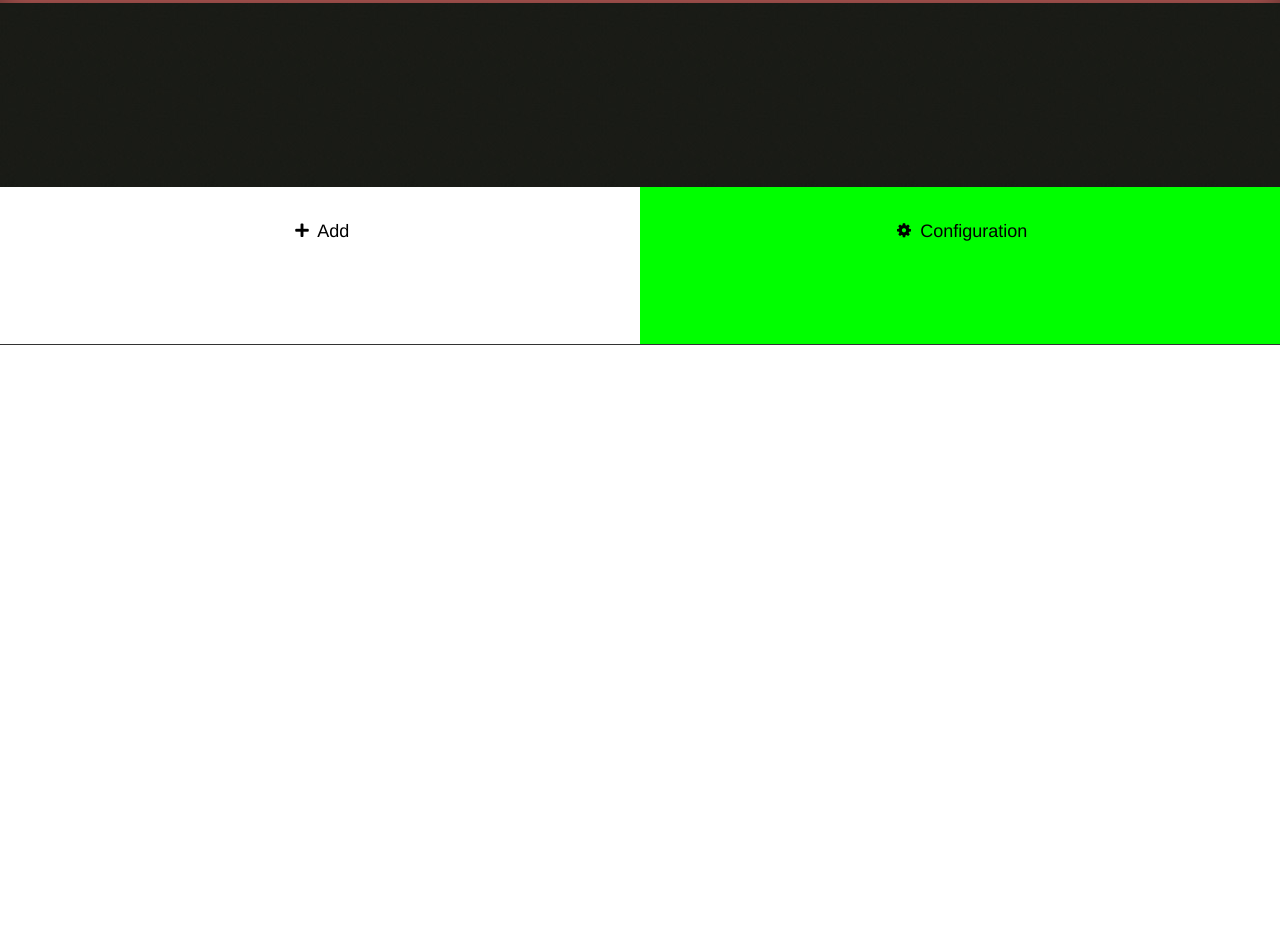
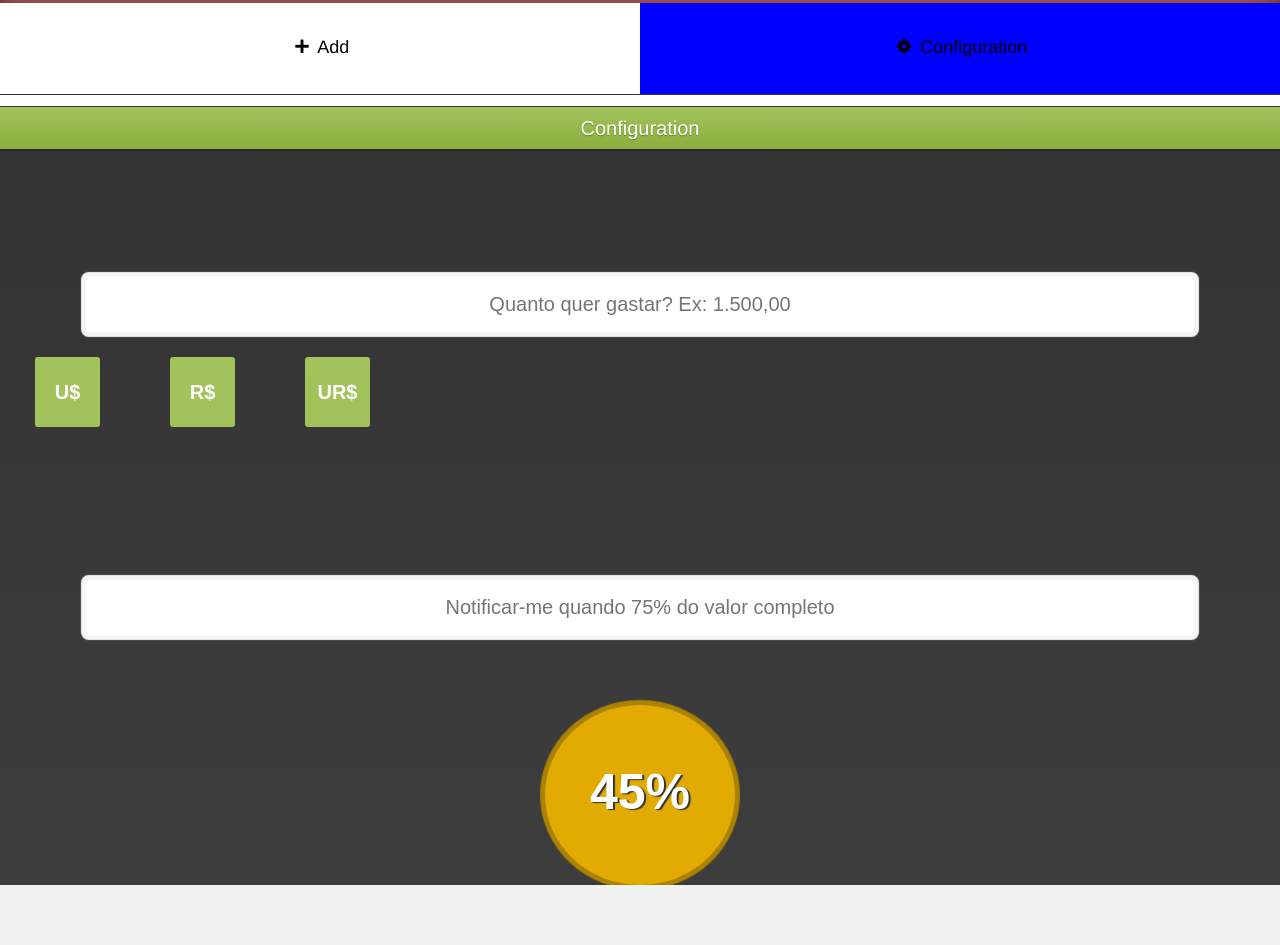
Before and after one commit to ismriv/hackton-blackberry, a plain HTML site: page index.html in a window 1280 px wide. Shown: the part 455-1400 px from the top of the page. After the commit the page ends 1340 px from the top, so only its background shows below. Drawn offline with nearby package versions, Linux system fonts and the light colour scheme.

Commit message:
tela config

```diff
--- a/css/app.css
+++ b/css/app.css
@@ -24,10 +24,17 @@ body {
   width: 100%;
   position: relative;
   min-height: 100%;
-  outline: 1px solid #333
+  outline: 1px solid #333;
+
+  background: #333;
+  background-image: -webkit-linear-gradient(top, rgba(255,255,255,0), rgba(255,255,255,.05));
+  background-image:    -moz-linear-gradient(top, rgba(255,255,255,0), rgba(255,255,255,.05));
+  background-image:      -o-linear-gradient(top, rgba(255,255,255,0), rgba(255,255,255,.05));
+  background-image:         linear-gradient(to bottom, rgba(255,255,255,0), rgba(255,255,255,.05));
+
 }
 .add { background: #fff; }
-.config { background: #0f0; }
+.config {  }
 .preview { position: relative; background: #00f; }
 .preview .content { position: relative; height: 75%; overflow-y: auto; overflow-x: hidden; }
 .preview .nav { height: 25%; }
@@ -101,13 +108,17 @@ ul {
   margin-left: 60px;
 }
 /* total */
-.calc-total {
+.calc-total, .active {
   position: relative;
   border-top: 1px solid rgba(0,0,0,.8);
   padding:20px;
   background: #c3615c;
   box-shadow: inset 0 0 30px 0 rgba(0,0,0,.5);
 }
+.active {
+  background: #056bca !important;
+}
+
 .calc-total .value {
   font-size:2em;
   font-weight: bolder;
@@ -135,3 +146,65 @@ nav li {
 
 .add {
 }
+
+
+.config .calc-item p {
+  font-size: 16px;
+  padding-bottom: 10px;
+  text-align: center;
+}
+
+.config select, .config input[type="text"] {
+  display: block;
+  width: 85%;
+  height: 25px;
+  padding: 15px 10px;
+  margin: 0 auto;
+  border-radius: 3px;
+  font-size: 20px;
+  text-align: center;
+  box-shadow: 0px 0px 1px 5px #f5f5f5;
+  margin-top: 10%;
+}
+
+.config select {
+  width: 98%%;
+}
+
+.moedas {
+  padding: 20px 10px;
+  border-radius: 3px;
+  text-align: center;
+  background: #A2C35C;
+  color: #FFF;
+  width: 45px;
+  text-decoration: none;
+
+  float: left;
+margin: 25px 35px;
+
+  font: normal bold 20px/1.5em "Helvetica Nue", Arial, "Trebuchet MS";
+}
+
+.moedas:last-child {
+  margin-right: 0px !important;
+}
+
+.valor-total {
+  margin: 0 auto;
+  width: 190px;
+  height: 130px;
+  background: #e2ab03;
+  margin-top: 70px;
+  padding-top: 50px;
+
+  box-shadow: 0px 0px 1px 5px #ac8201;
+
+  border-radius: 50%;
+
+  text-align: center;
+
+  font: normal bold 50px/1.5em "Helvetica Nue", Arial, "Trebuchet MS";
+
+  text-shadow: 2px 1px 1px #333;
+}
--- a/index.html
+++ b/index.html
@@ -77,21 +77,20 @@
 
 
     <section class="config page">
-        c
+        <header>Configuration</header>
+
+        <input type="text" name="" id="" placeholder="Quanto quer gastar? Ex: 1.500,00">
+
+        <a class="moedas">U$</a>
+        <a class="moedas">R$</a>
+        <a class="moedas" style="margin-right: 0">UR$</a>
+
+        <div style="clear: both;"></div>
+
+        <input type="text" name="" id="" placeholder="Notificar-me quando 75% do valor completo">
+        <div class="valor-total">45%</div>
+
     </section>
-
-
-    <!-- <section class="totalPrice">
-        q
-    </section>
-
-
-    <nav class="controls">
-        w
-    </nav> -->
-
-
-
 
 
 
@@ -101,9 +100,8 @@
          js files. This loads "main.js", which in turn can load other
          files, all handled by require.js:
          http://requirejs.org/docs/api.html#jsfiles -->
-    <script type="text/javascript"
-            data-main="js/app.js"
-            src="js/lib/require.js"></script>
+    <script type="text/javascript" src="js/lib/jquery.js"></script>
+
 
 
 
```
